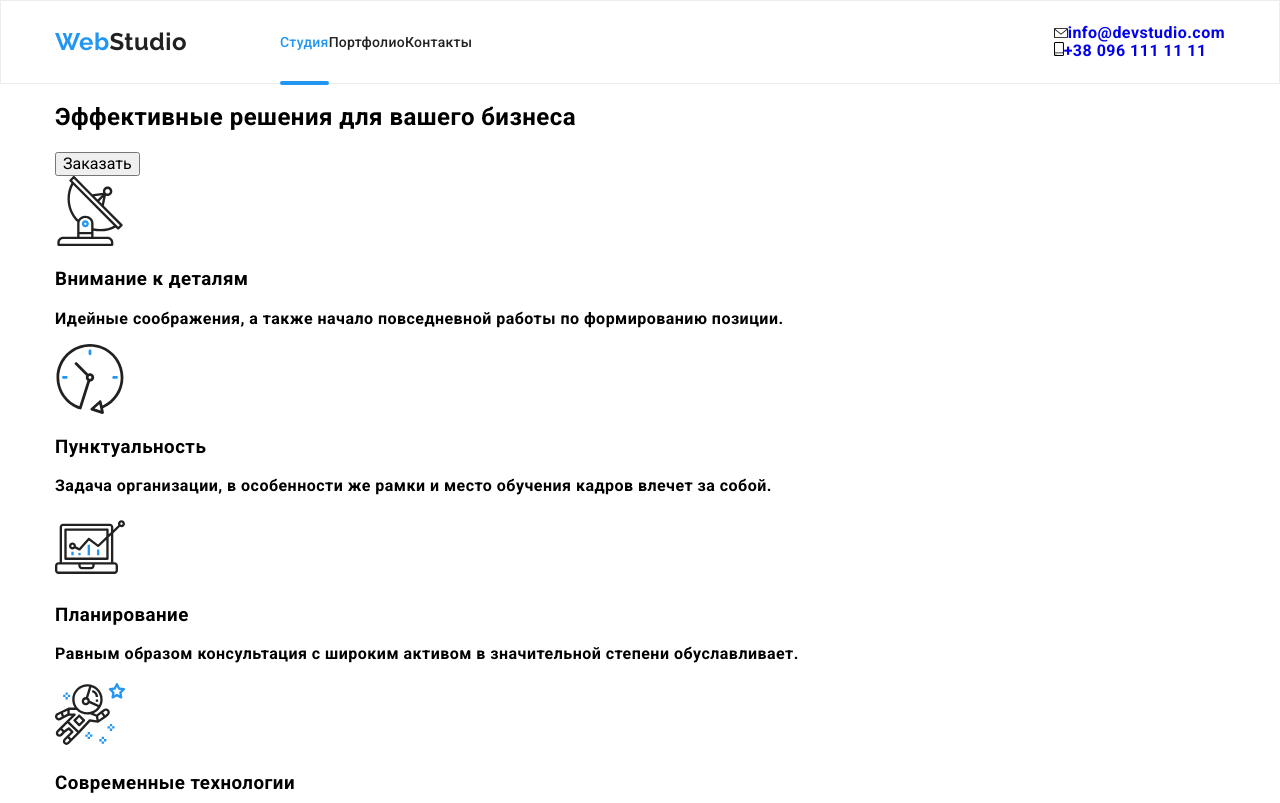
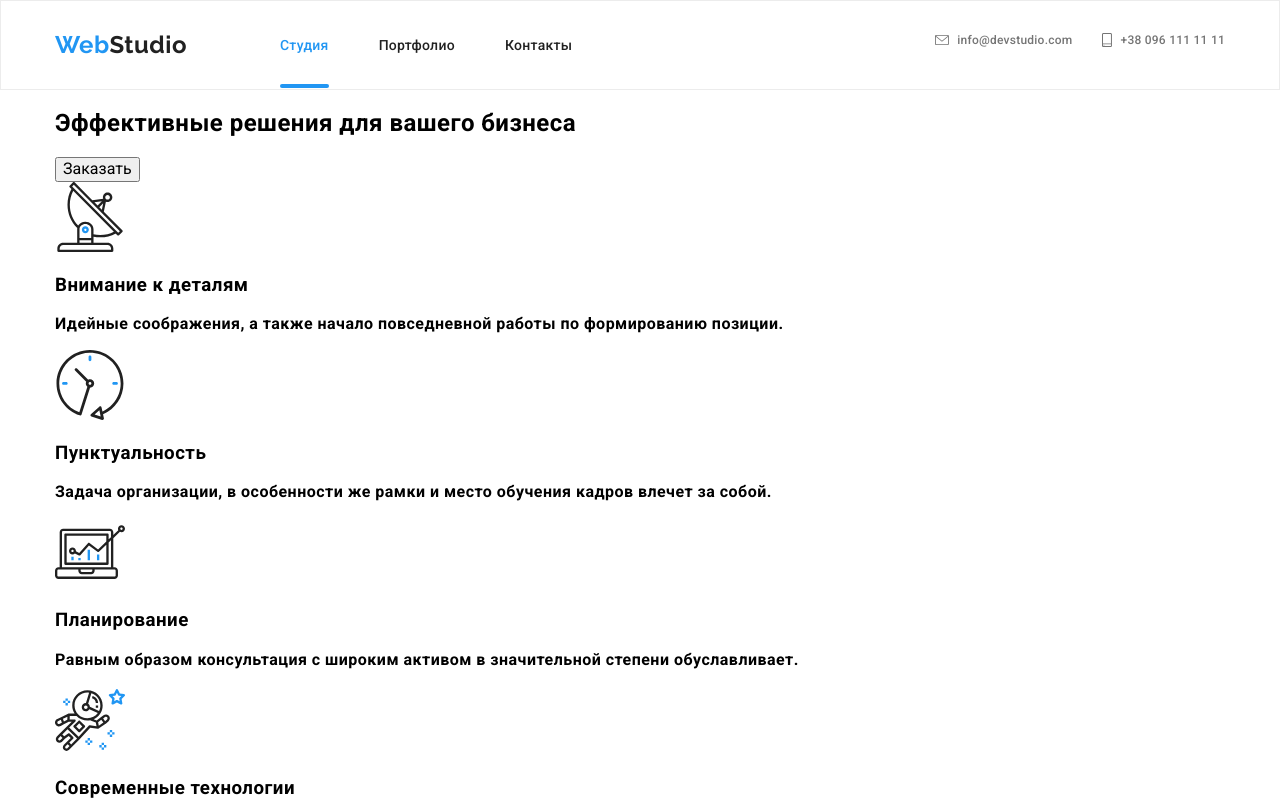
Before and after one commit to VitaliiKovalenko88/goit-markup-hw-08, a plain HTML site: page index.html in a window 1280 px wide. Shown: the top 803 px of the page. Drawn offline with nearby package versions, Linux system fonts and the light colour scheme.

Commit message:
заданы стили в шапке страницы

```diff
--- a/index.html
+++ b/index.html
@@ -41,16 +41,17 @@
           <use href="./images/icons/sprite.svg#icon-burger"></use>
         </svg>
       </button>
+
       <!-- header contacts -->
       <ul class="contacts list">
         <li class="contacts__item">
-          <a class="contacts__link link" href="mailto:info@devstudio.com">
+          <a class="contacts__link contacts__link--mail link" href="mailto:info@devstudio.com">
             <svg class="contacts__icon" width="14" height="10">
               <use href="./images/icons/sprite.svg#icon-envelope"></use>
             </svg>info@devstudio.com</a>
         </li>
         <li class="contacts__item">
-          <a class="contacts__link link" href="tel:+380961111111">
+          <a class="contacts__link contacts__link--tel link" href="tel:+380961111111">
             <svg class="contacts__icon" width="10" height="14">
               <use href="./images/icons/sprite.svg#icon-smartphone"></use>
             </svg>+38 096 111 11 11</a>
@@ -378,8 +379,8 @@
         <adress class="adress">
           <a class="address_name link" href="https://goo.gl/maps/4jQuwbv64BxVn1Br7">г. Киев, пр-т Леси Украинки,
             26</a>
-          <a class="adress__contact contacts__link link" href="mailto:info@example.com">info@example.com</a>
-          <a class="adress__contact contacts__link link" href="tel:+380991111111">+38 099 111 11 11</a>
+          <a class="adress__contact link" href="mailto:info@example.com">info@example.com</a>
+          <a class="adress__contact link" href="tel:+380991111111">+38 099 111 11 11</a>
         </adress>
       </div>
       <div class="thumb">
--- a/sass/components/_logo.scss
+++ b/sass/components/_logo.scss
@@ -8,9 +8,12 @@
     color: $accent-color;
   }
 
+  @media screen and (min-width: 320px) {
+    padding: 16px 0;
+  }
+
   @media screen and (min-width: 768px) {
     margin-right: 88px;
-    padding: 16px 0;
   }
 
   @media screen and (min-width: 1200px) {
--- a/sass/layout/_header.scss
+++ b/sass/layout/_header.scss
@@ -15,7 +15,7 @@
   .menu-btn {
     background-color: transparent;
     border: none;
-    padding: 0;
+    padding: 10px 0;
 
     &__icon {
       width: 40px;
@@ -80,17 +80,13 @@
 
   .mobile-contacts__link--tel {
     @include font(34px, $medium, 40px);
-
     letter-spacing: 0.02em;
-
     color: $accent-color;
   }
 
   .mobile-contacts__link--mail {
     @include font(28px, $medium, 24px);
-
     letter-spacing: 0.02em;
-
     color: $primary-text-color;
   }
 }
@@ -115,6 +111,10 @@
 
   .site-nav__item {
     padding: 32px 0;
+
+    & + & {
+      margin-left: 50px;
+    }
   }
 
   .site-nav__link {
@@ -154,4 +154,65 @@
       background-color: $accent-color;
     }
   }
+
+  .contacts__item {
+    &:not(:last-child) {
+      margin-bottom: 10px;
+    }
+  }
+
+  .contacts__link {
+    display: flex;
+    align-items: center;
+    width: 100%;
+
+    @include font(12px, $medium, 14px);
+    letter-spacing: 0.02em;
+    color: $primary-text-color;
+
+    transition-property: color;
+    transition-duration: 250ms;
+    transition-timing-function: cubic-bezier(0.4, 0, 0.2, 1);
+
+    &:hover,
+    &:focus {
+      color: $accent-color;
+    }
+
+    &--mail {
+      padding-top: 21px;
+    }
+
+    &--tel {
+      padding-bottom: 21px;
+    }
+  }
+
+  .contacts__icon {
+    margin-right: 8px;
+    fill: $primary-text-color;
+
+    transition-property: fill;
+    transition-duration: 250ms;
+    transition-timing-function: cubic-bezier(0.4, 0, 0.2, 1);
+
+    .contacts__link:hover &,
+    .contacts__link:focus & {
+      fill: $accent-color;
+    }
+  }
 }
+
+@media screen and (min-width: 1200px) {
+  .contacts {
+    display: flex;
+
+    &__item + &__item {
+      margin-left: 30px;
+    }
+  }
+
+  .contacts__link {
+    padding: 32px 0;
+  }
+}
--- a/sass/main.scss
+++ b/sass/main.scss
@@ -15,3 +15,4 @@
 // Layout
 @import "./layout/header";
 @import "./layout/modal";
+@import "./layout/hero";
```
Also changed, not shown: css/main.css, css/main.min.css, images/img-index/hero/img-tablet@2x.jpg, sass/layout/_hero.scss (added), 2 other files.
